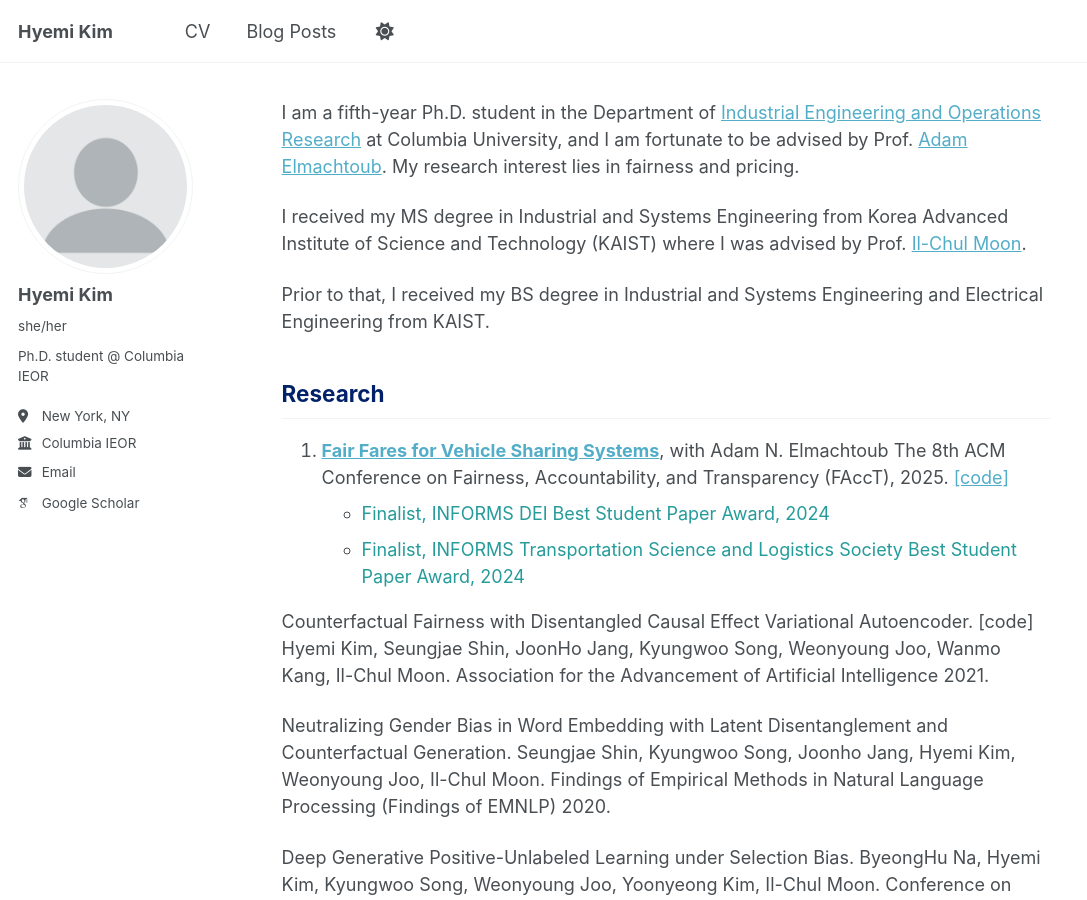
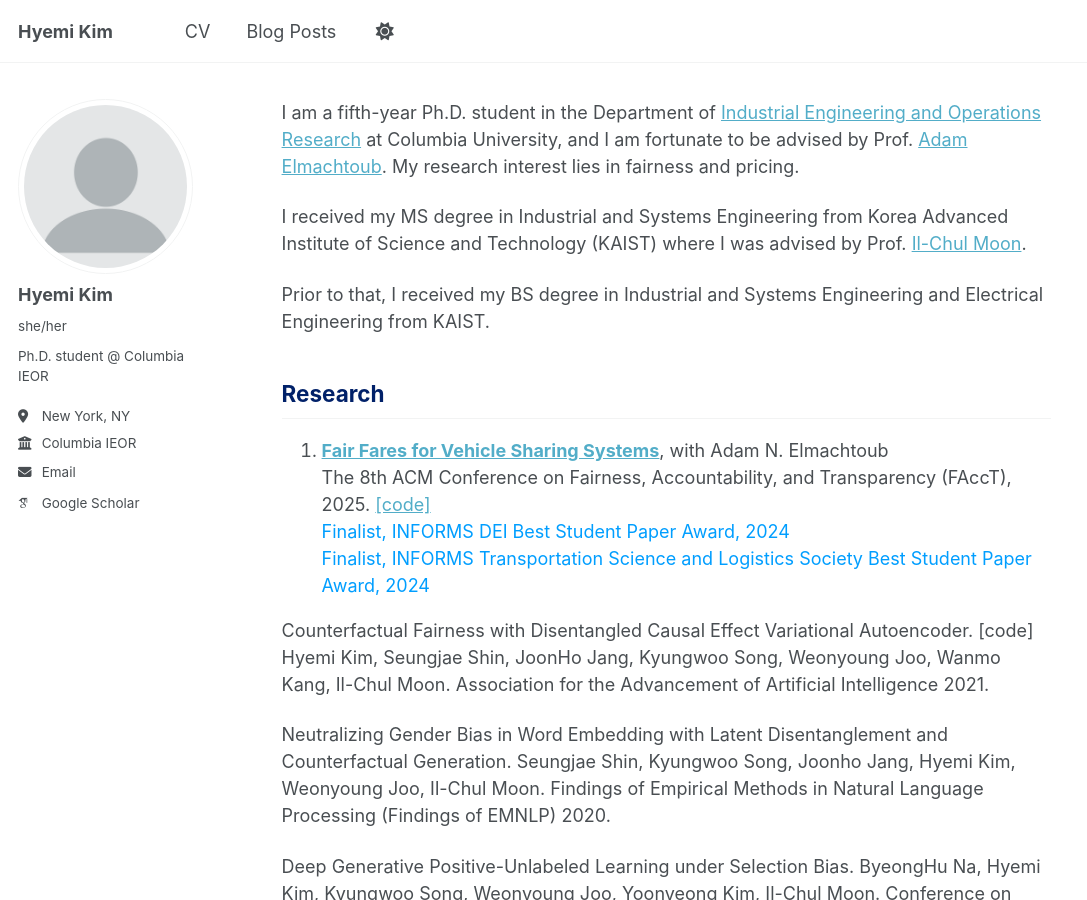
Before and after one commit to HyemiK1m/hyemik1m.github.io, a Jekyll site: the page built from _pages/about.md, in a window 1280 px wide and 900 px high. Shown: the whole window, without its empty margins (0-1087 px from the left). Built offline with Jekyll 4.4.1, drawn with Linux system fonts in a browser that asks for light colours; some web fonts are replaced; a script that is not in the unit is left out.

Commit message:
Revise research section formatting in about.md
Updated formatting and style for research paper entries.

```diff
--- a/_pages/about.md
+++ b/_pages/about.md
@@ -12,10 +12,10 @@ I received my MS degree in Industrial and Systems Engineering from Korea Advance
 Prior to that, I received my BS degree in Industrial and Systems Engineering and Electrical Engineering from KAIST.
 
 <h2 style="color:#012169;">Research</h2>
-1. **[Fair Fares for Vehicle Sharing Systems](https://papers.ssrn.com/sol3/papers.cfm?abstract_id=4699813)**, with Adam N. Elmachtoub
-The 8th ACM Conference on Fairness, Accountability, and Transparency (FAccT), 2025. [[code]](https://github.com/HyemiK1m/DCEVAE)
-- <span style="color:#259B9A;">Finalist, INFORMS DEI Best Student Paper Award, 2024</span>
-- <span style="color:#259B9A;">Finalist, INFORMS Transportation Science and Logistics Society Best Student Paper Award, 2024</span>
+1. **[Fair Fares for Vehicle Sharing Systems](https://papers.ssrn.com/sol3/papers.cfm?abstract_id=4699813)**, with Adam N. Elmachtoub<br>
+The 8th ACM Conference on Fairness, Accountability, and Transparency (FAccT), 2025. [[code]](https://github.com/HyemiK1m/DCEVAE)<br>
+<span style="color:#009EFF;">Finalist, INFORMS DEI Best Student Paper Award, 2024</span><br>
+<span style="color:#009EFF;">Finalist, INFORMS Transportation Science and Logistics Society Best Student Paper Award, 2024</span><br>
 
 Counterfactual Fairness with Disentangled Causal Effect Variational Autoencoder. [code]
 Hyemi Kim, Seungjae Shin, JoonHo Jang, Kyungwoo Song, Weonyoung Joo, Wanmo Kang, Il-Chul Moon.
```
